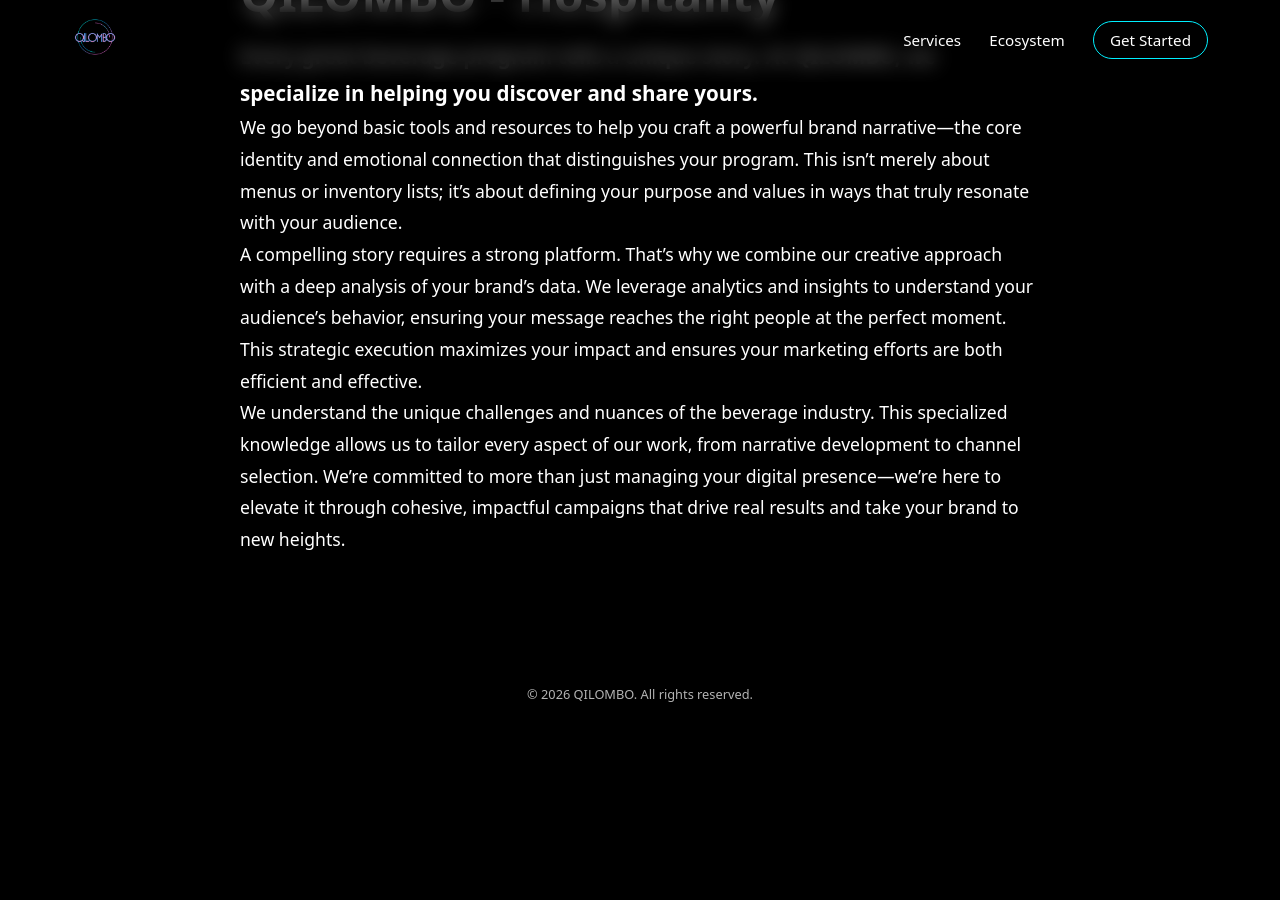
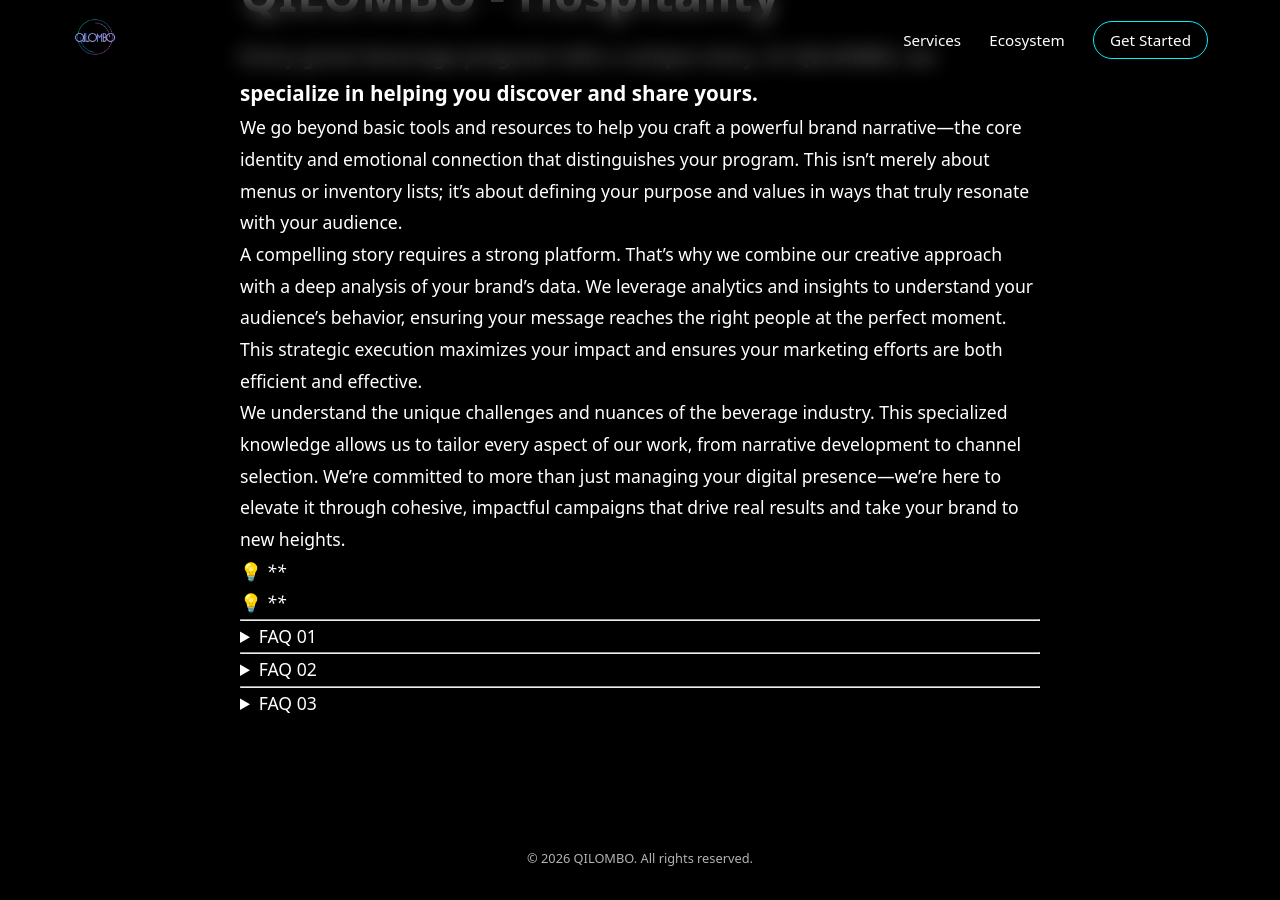
Before and after one commit to MIAMIX-io/qilombo-site, a Jekyll site: the page built from _content/hospitality-consulting.md, in a window 1280 px wide and 900 px high, scrolled down 625 px. Built offline with Jekyll 4.4.1, drawn with Linux system fonts in a browser that asks for light colours; before the commit the page ends 1361 px from its top, so only the background shows below that.

Commit message:
Sync content from Notion

```diff
--- a/_content/hospitality-consulting.md
+++ b/_content/hospitality-consulting.md
@@ -21,3 +21,61 @@
 
 
 We understand the unique challenges and nuances of the beverage industry. This specialized knowledge allows us to tailor every aspect of our work, from narrative development to channel selection. We're committed to more than just managing your digital presence—we're here to elevate it through cohesive, impactful campaigns that drive real results and take your brand to new heights.
+
+
+
+
+
+> 💡 ****
+
+
+
+> 💡 ****
+
+---
+
+<details><summary>FAQ 01</summary>
+
+
+
+Q: What is the typical project timeline?
+
+
+
+A: Our projects typically range from 4 to 12 weeks, depending on the scope and complexity of the services required. We will provide a detailed timeline once the project scope is finalized.
+
+
+
+</details>
+
+---
+
+<details><summary>FAQ 02</summary>
+
+
+
+Q: How are payments handled?
+
+
+
+A: A deposit is required to secure your spot and begin the project. The remaining balance is typically paid in installments upon reaching key project milestones.
+
+
+
+</details>
+
+---
+
+<details><summary>FAQ 03</summary>
+
+
+
+Q: Do you offer ongoing support after the project is completed?
+
+
+
+A: Yes, we offer monthly retainers for ongoing media management, including content creation, social media scheduling, and performance analytics. This ensures your brand continues to grow.
+
+
+
+</details>
```
